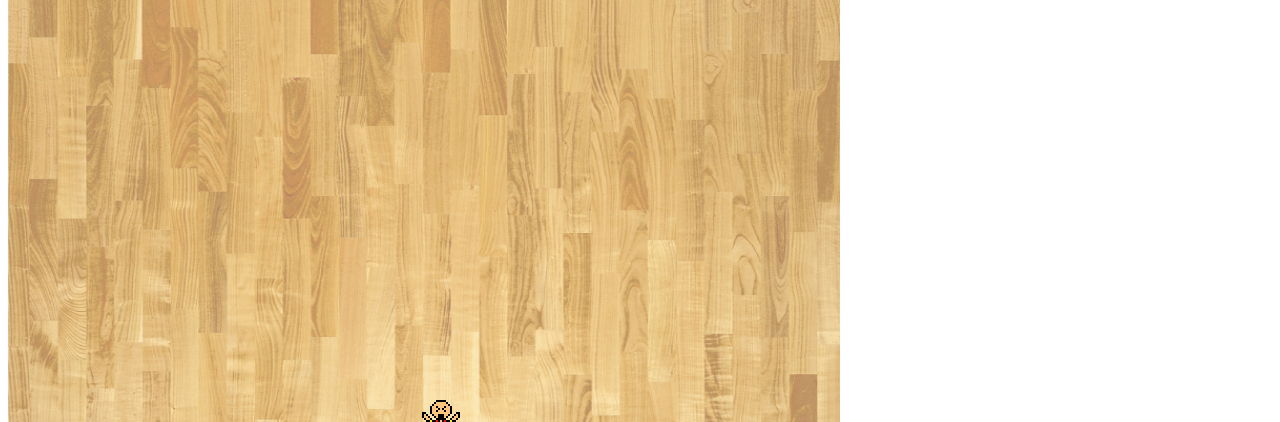
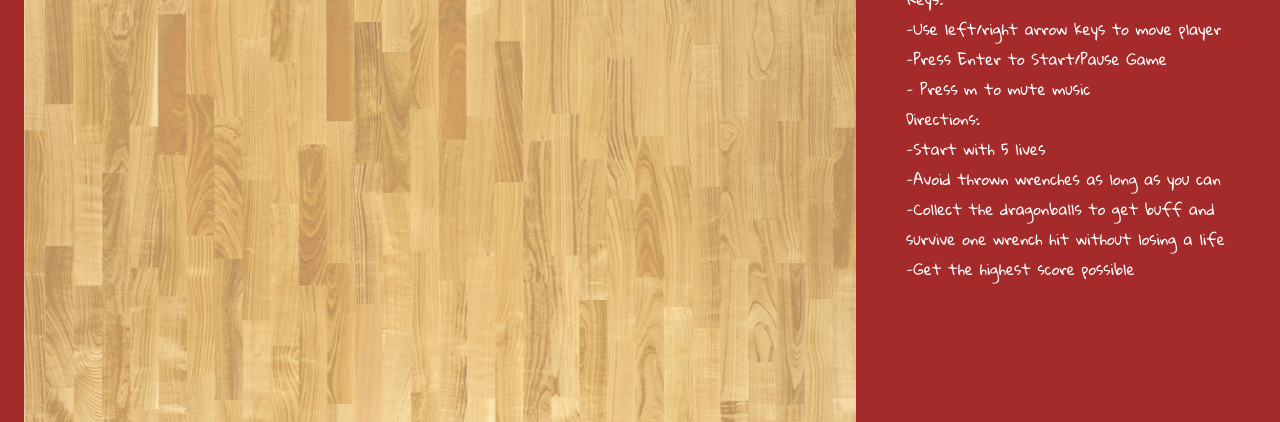
Before and after one commit to Ttang8/Dodge-A-Wrench, a website built with webpack: page index.html in a window 1280 px wide. Shown: the part 150-572 px from the top of the page. Built offline with nearby package versions, Linux system fonts and the light colour scheme; files whose address does not match are found by name.

Commit message:
fix css file

```diff
--- a/index.html
+++ b/index.html
@@ -2,7 +2,7 @@
 <html>
   <head>
     <meta charset="utf-8">
-    <link rel="stylesheet" href="assets/css/main.scss">
+    <link rel="stylesheet" href="assets/css/main.css">
     <script src="https://code.createjs.com/easeljs-0.8.2.min.js"></script>
     <script src="https://code.createjs.com/tweenjs-0.6.2.min.js"></script>
     <link href="https://fonts.googleapis.com/css?family=Gloria+Hallelujah" rel="stylesheet">
```
